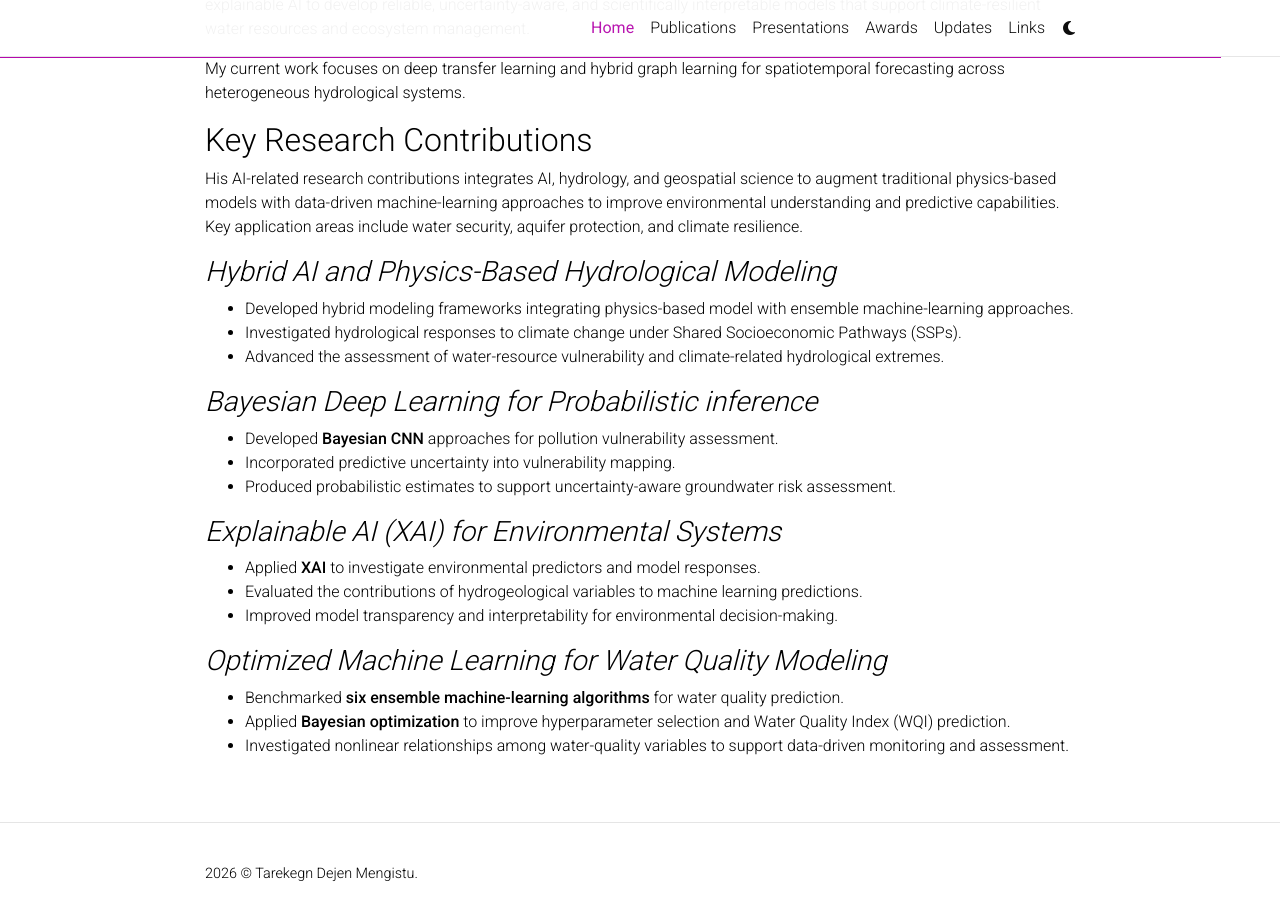
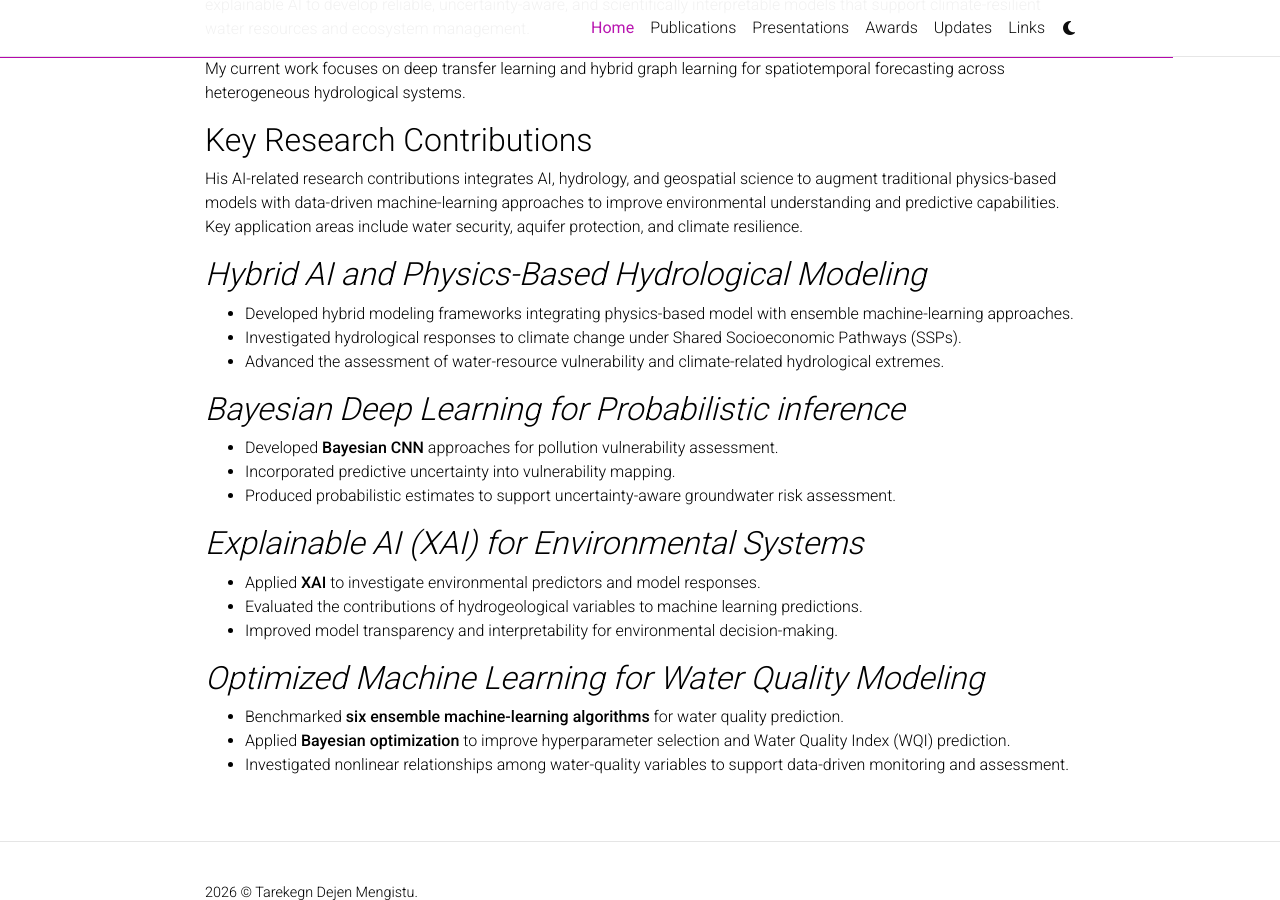
Before and after one commit to tdmengistu/tdmengistu.github.io, a Jekyll site: the page built from _pages/about.md, in a window 1280 px wide and 900 px high, scrolled down 472 px. Built offline with Jekyll 4.4.1, drawn with Linux system fonts in a browser that asks for light colours; a style sheet for code colours, icons or effects is not loaded.

```diff
--- a/_pages/about.md
+++ b/_pages/about.md
@@ -27,25 +27,25 @@ My current work focuses on deep transfer learning and hybrid graph learning for
 
 His AI-related research contributions  integrates AI, hydrology, and geospatial science to augment traditional physics-based models with data-driven machine-learning approaches to improve environmental understanding and predictive capabilities. Key application areas include water security, aquifer protection, and climate resilience.
 
-### *Hybrid AI and Physics-Based Hydrological Modeling*
+## *Hybrid AI and Physics-Based Hydrological Modeling*
 
 - Developed hybrid modeling frameworks integrating physics-based model with ensemble machine-learning approaches.
 - Investigated hydrological responses to climate change under Shared Socioeconomic Pathways (SSPs).
 - Advanced the assessment of water-resource vulnerability and climate-related hydrological extremes.
 
-### *Bayesian Deep Learning for Probabilistic inference*
+## *Bayesian Deep Learning for Probabilistic inference*
 
 - Developed **Bayesian CNN** approaches for pollution vulnerability assessment.
 - Incorporated predictive uncertainty into vulnerability mapping.
 - Produced probabilistic estimates to support uncertainty-aware groundwater risk assessment.
 
-### *Explainable AI (XAI) for Environmental Systems*
+## *Explainable AI (XAI) for Environmental Systems*
 
 - Applied **XAI** to investigate environmental predictors and model responses.
 - Evaluated the contributions of hydrogeological variables to machine learning predictions.
 - Improved model transparency and interpretability for environmental decision-making.
 
-### *Optimized Machine Learning for Water Quality Modeling*
+## *Optimized Machine Learning for Water Quality Modeling*
 
 - Benchmarked **six ensemble machine-learning algorithms** for water quality prediction.
 - Applied **Bayesian optimization** to improve hyperparameter selection and Water Quality Index (WQI) prediction.
```
